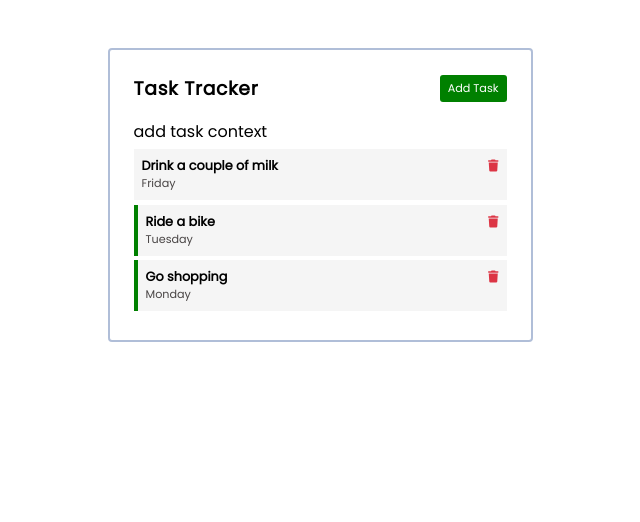
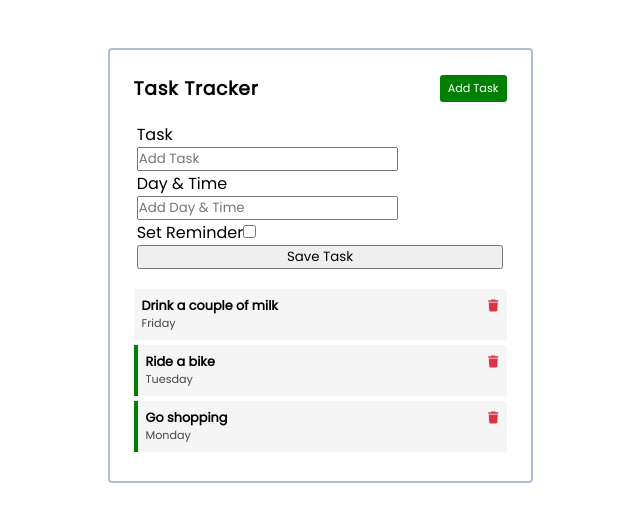
Before and after one commit to fahriakbaba/Vue-Task-Tracker, a Vue app: page / in a window 1280 px wide. Shown: the top 522 px of the page, without its empty margins (320-960 px from the left). Built offline with nearby package versions, Linux system fonts and the light colour scheme.

Commit message:
html content in AddTask component is designed

```diff
--- a/src/components/AddTask.vue
+++ b/src/components/AddTask.vue
@@ -1,7 +1,19 @@
 <template>
-    <section>
-        add task context
-    </section>
+    <form class="form">
+        <div class="form-group">
+            <label for="task">Task</label>
+            <input id="task" type="text" placeholder="Add Task" />
+        </div>
+        <div class="form-group">
+            <label for="dayAndTime">Day & Time</label>
+            <input id="dayAndTask" type="text" placeholder="Add Day & Time" />
+        </div>
+        <div class="form-reminder">
+            <label for="reminder">Set Reminder</label>
+            <input type="checkbox" name="reminder" id="reminder">
+        </div>
+        <button type="submit">Save Task</button>
+    </form>
 </template>
 
 <script>
@@ -11,5 +23,18 @@ export default {
 </script>
 
 <style scoped>
+.form {
+    display: flex;
+    flex-direction: column;
+    justify-content: center;
+    padding: .2rem;
+    margin-bottom: .75rem;
+}
 
+.form-group {
+    display: flex;
+    flex-direction: column;
+    justify-content: center;
+    align-items: flex-start;
+}
 </style>
```
